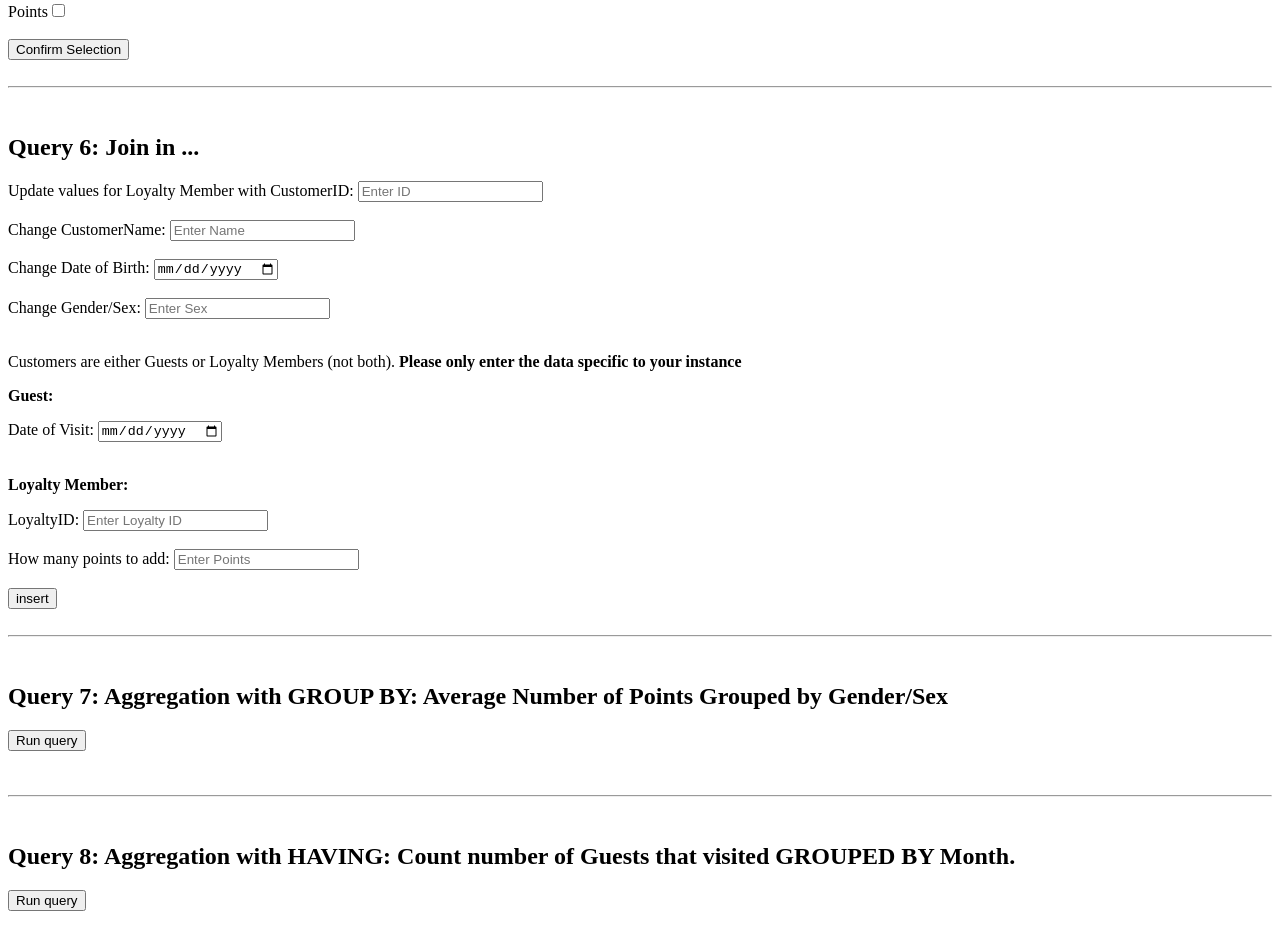
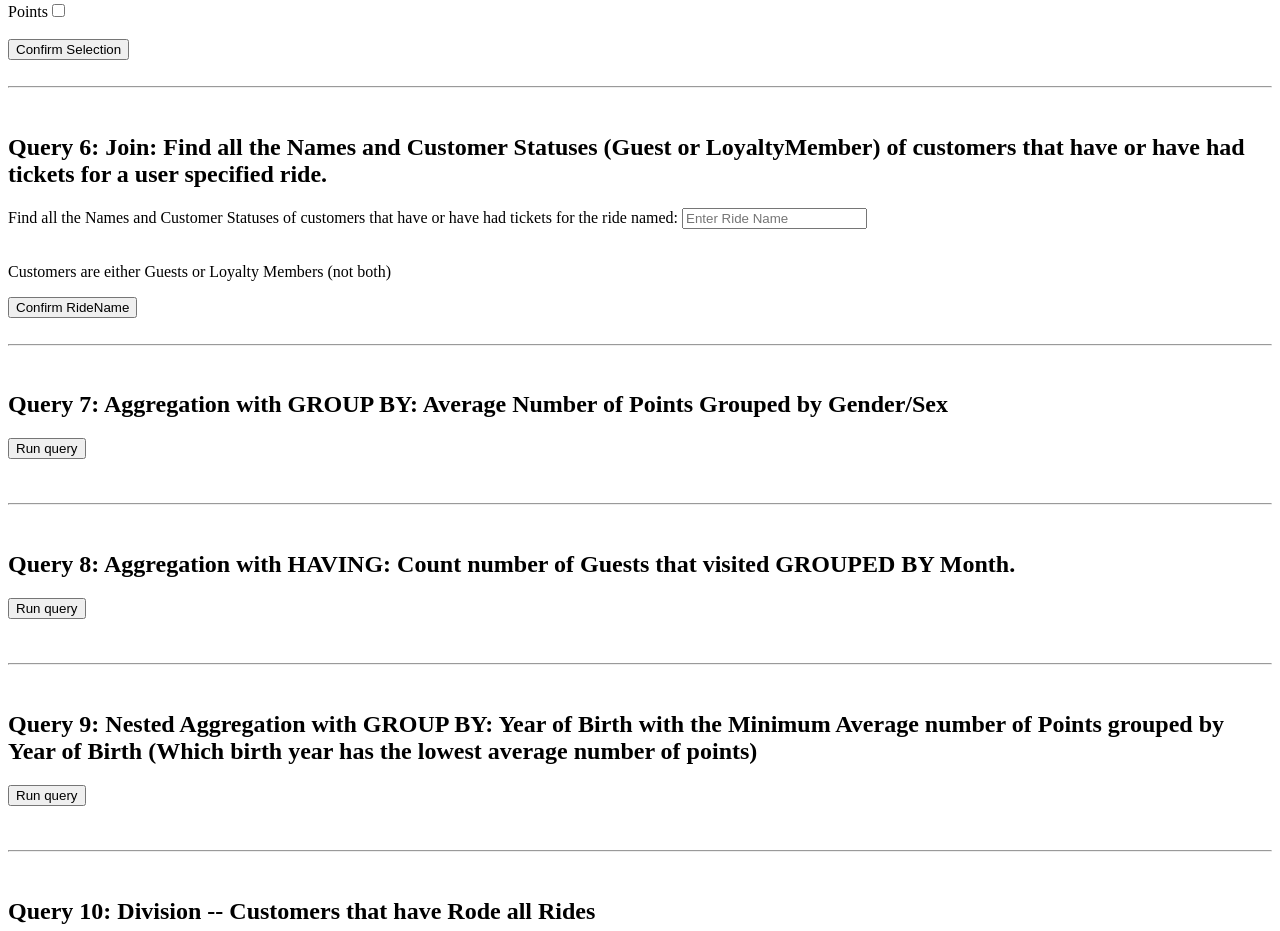
Before and after one commit to tkozek/theme-park, a website: page public/index.html in a window 1280 px wide. Shown: the part 2358-3289 px from the top of the page. Drawn offline with Linux system fonts and the light colour scheme; no server answers.

Commit message:
Decided which JOIN query to use for query 6 and added basic HTML for that query

```diff
--- a/public/index.html
+++ b/public/index.html
@@ -244,22 +244,12 @@
 
     <br><hr><br> <!-- ========================================================================= -->
 
-    <h2>Query 6: Join in ... </h2>
+    <h2>Query 6: Join: Find all the Names and Customer Statuses (Guest or LoyaltyMember) of customers that have or have had tickets for a user specified ride.  </h2>
     <form id="insertDemotable">
-        Update values for Loyalty Member with CustomerID: <input type="number" id="insertId" placeholder="Enter ID" required> <br><br>
-        Change CustomerName: <input type="text" id="insertName" placeholder="Enter Name" maxlength="20"> <br><br>
-        Change Date of Birth: <input type="date" id="insertDOB" placeholder="Enter Date of Birth" maxlength="20"> <br><br>
-        Change Gender/Sex: <input type="text" id="insertSex" placeholder="Enter Sex" maxlength="20"> <br><br>
-        <p>Customers are either Guests or Loyalty Members (not both). <b>Please only enter the data specific to your instance</b></p>
+        Find all the Names and Customer Statuses of customers that have or have had tickets for the ride named: <input type="text" id="insertRideName" placeholder="Enter Ride Name" maxlength="255"> <br><br>
+        <p>Customers are either Guests or Loyalty Members (not both)</p>
 
-        <p><b>Guest:</b></p>
-        Date of Visit: <input type="date" id="insertVisitDate" placeholder="Enter Date of Visit" maxlength="20"> <br><br>
-
-        <p><b>Loyalty Member:</b></p>
-        LoyaltyID: <input type="text" id="insertName" placeholder="Enter Loyalty ID" maxlength="20"> <br><br>
-        How many points to add: <input type="number" id="insertName" placeholder="Enter Points" maxlength="20"> <br><br>
-
-        <button type="submit"> insert </button> <br>
+        <button type="submit"> Confirm RideName </button> <br>
     </form>
     <div id="insertResultMsg"></div>
 
```
Also changed, not shown: 1 other file.
